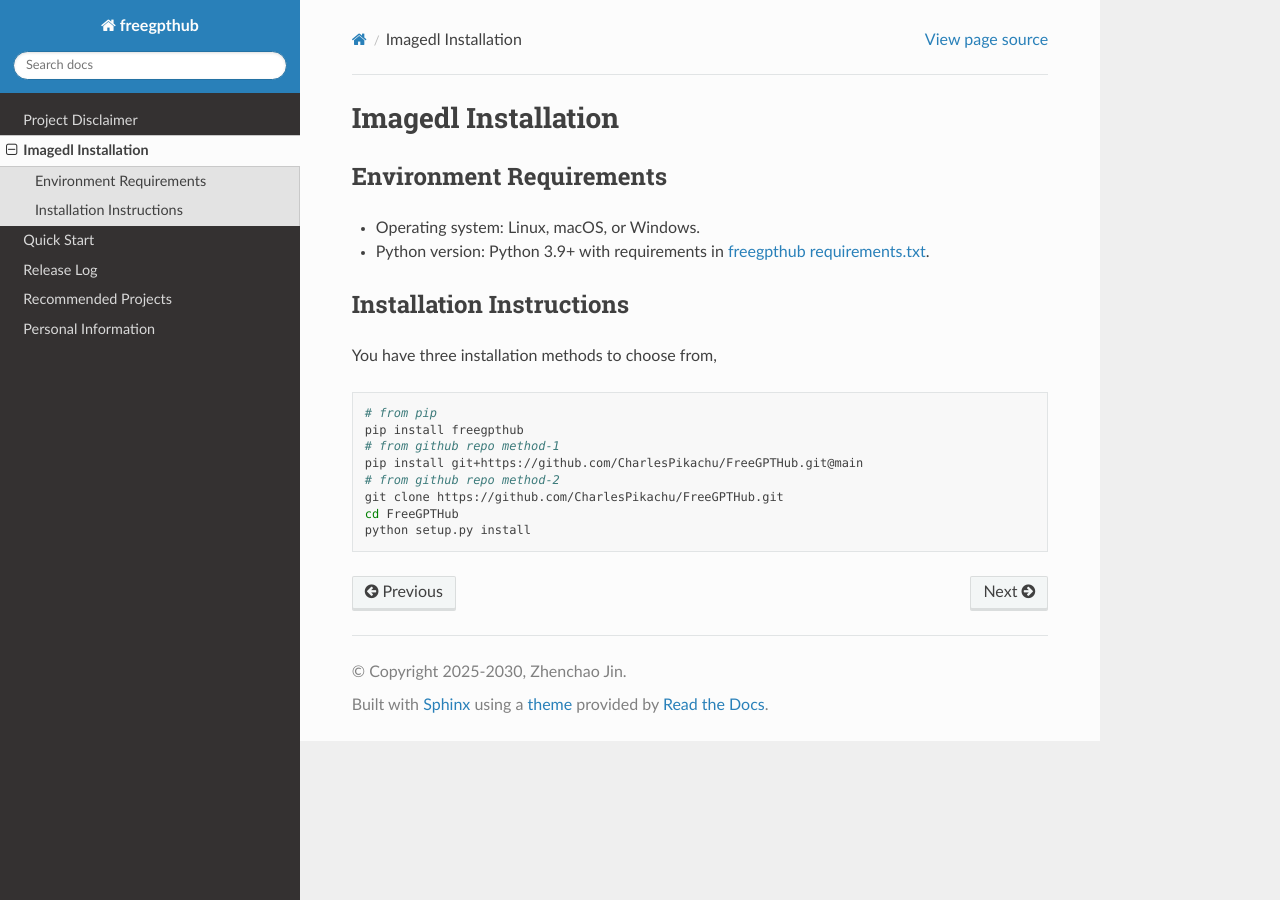
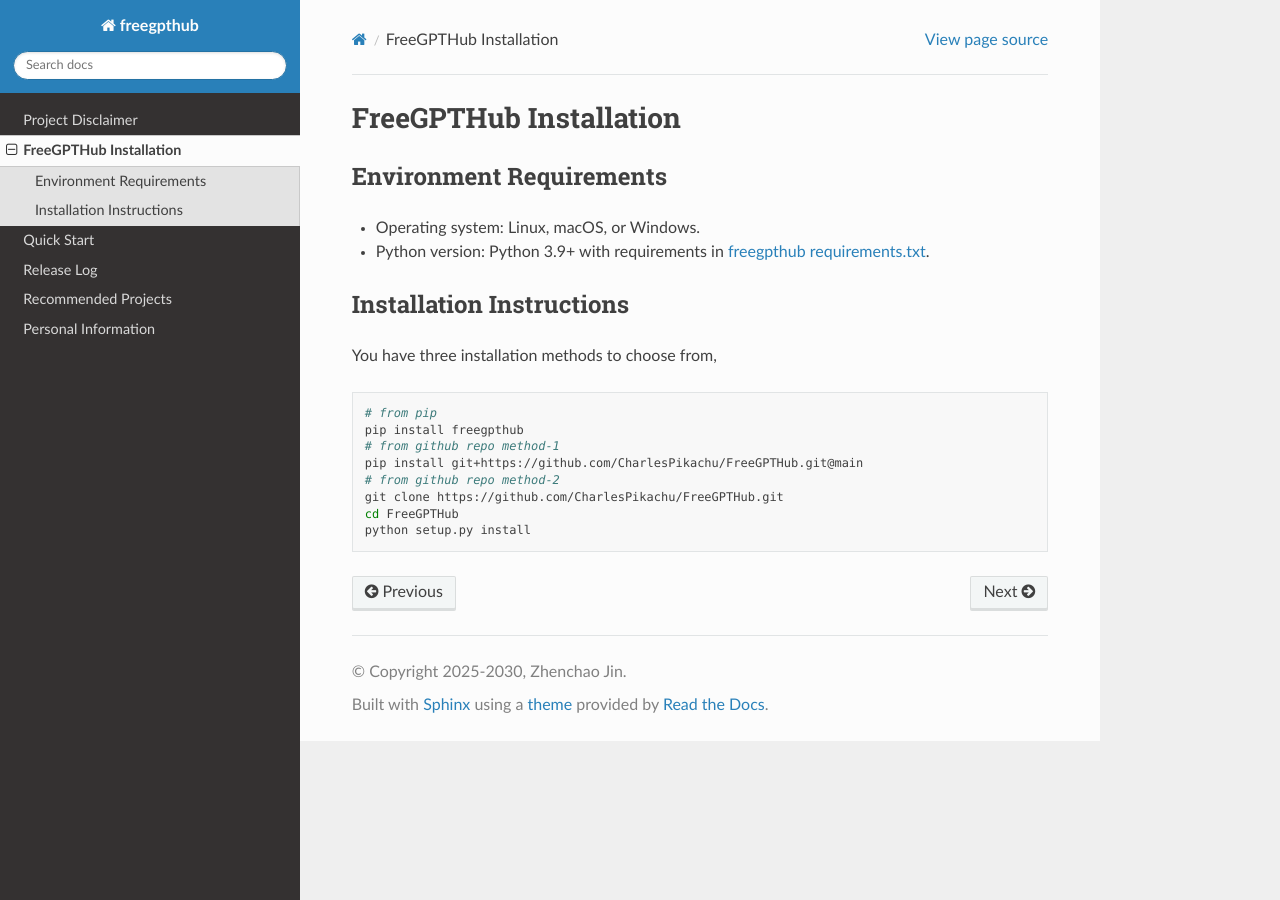
Before and after one commit to CharlesPikachu/FreeGPTHub, a Sphinx documentation site: the page built from docs/Install.md, in a window 1280 px wide. Built offline with Sphinx 7.4.7 and the Read the Docs theme 3.1.0, drawn with Linux system fonts in a browser that asks for light colours.

Commit message:
update docs

```diff
--- a/docs/Install.md
+++ b/docs/Install.md
@@ -1,4 +1,4 @@
-# Imagedl Installation
+# FreeGPTHub Installation
 
 #### Environment Requirements
 
```
Also changed, not shown: README.md (+1 -1 lines).
